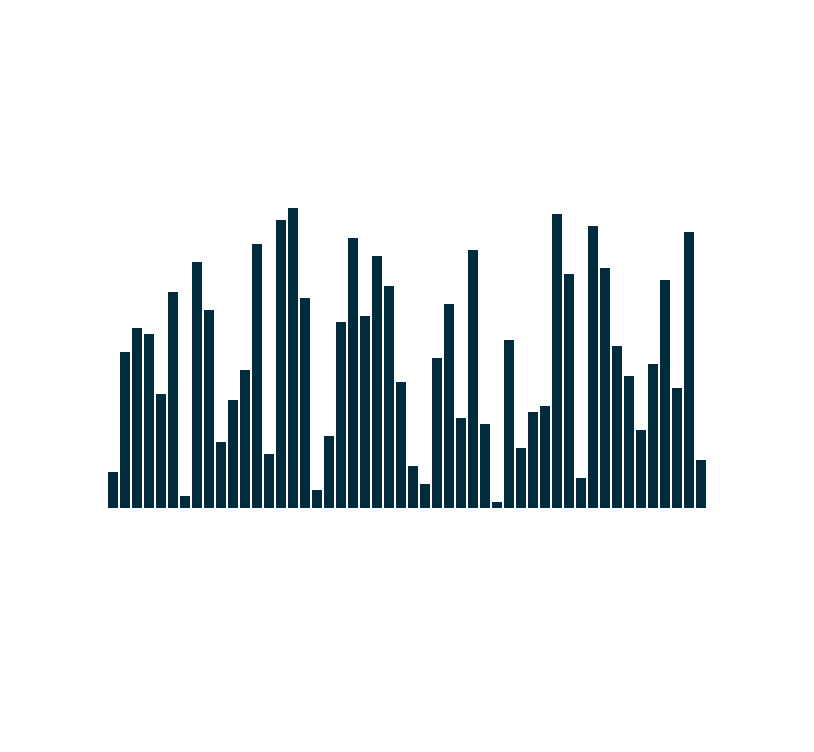
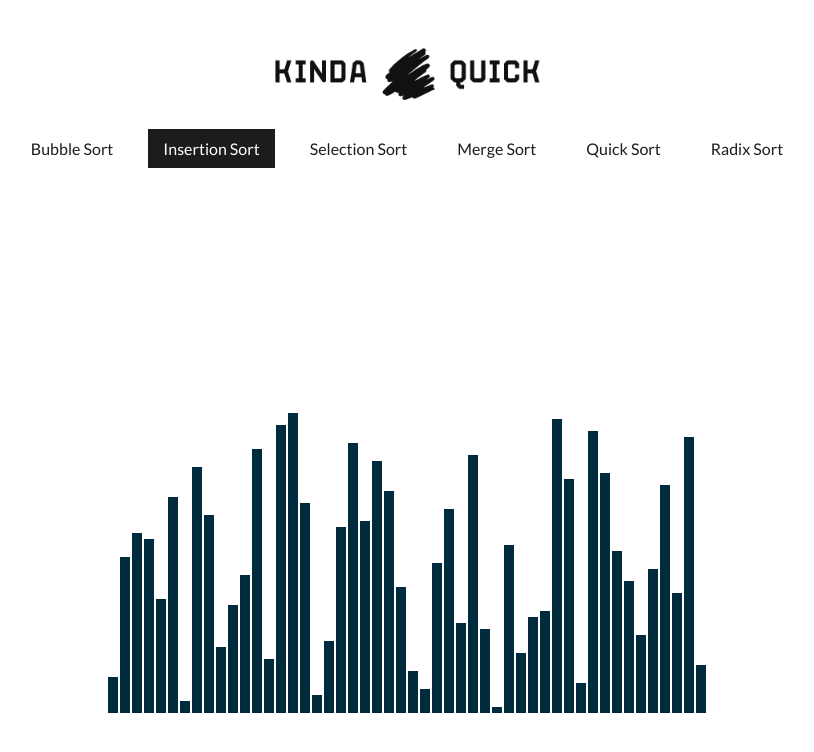
Before and after one commit to heyitsanuar/kinda-quick, a React (Create React App) app: page /quick-sort in a window 1280 px wide. Shown: the top 752 px of the page, without its empty margins (233-1047 px from the left). Built offline with nearby package versions, Linux system fonts and the light colour scheme.

Commit message:
Add navigation bar to the project

```diff
--- a/package.json
+++ b/package.json
@@ -10,9 +10,12 @@
     "@types/node": "^12.0.0",
     "@types/react": "^16.9.35",
     "@types/react-dom": "^16.9.8",
+    "@types/react-router-dom": "^5.1.5",
+    "node-sass": "^4.14.1",
     "react": "^16.13.1",
     "react-dom": "^16.13.1",
     "react-jss": "^10.1.1",
+    "react-router-dom": "^5.2.0",
     "react-scripts": "3.4.1",
     "typescript": "~3.7.2"
   },
--- a/public/index.html
+++ b/public/index.html
@@ -10,6 +10,7 @@
       content="Web site created using create-react-app"
     />
     <link rel="apple-touch-icon" href="%PUBLIC_URL%/logo192.png" />
+    <link href="https://fonts.googleapis.com/css2?family=Lato:wght@400;700&display=swap" rel="stylesheet">
     <!--
       manifest.json provides metadata used when your web app is installed on a
       user's mobile device or desktop. See https://developers.google.com/web/fundamentals/web-app-manifest/
--- a/src/app/app.component.tsx
+++ b/src/app/app.component.tsx
@@ -1,37 +1,23 @@
-import * as React from 'react';
-import BarComponent from 'shared/components/bar.component';
-
-import { createUseStyles } from 'react-jss';
+import * as React from "react";
+import AppRoutes from "app/app.routes";
+import { createUseStyles } from "react-jss";
 
 const useStyles = createUseStyles({
   root: {
-        padding: '200px 0px'
+    width: "90%",
+    maxWidth: 1298,
+    margin: "auto",
   },
-    container: {
-        display: 'flex',
-        alignItems: 'flex-end',
-        justifyContent: 'center',
-        width: '90%',
-        maxWidth: 1283,
-        margin: 'auto'
-    }
 });
-
-const array = [6, 26, 30, 29, 19, 36, 2, 41, 33, 11, 18, 23, 44, 9, 48, 50, 35, 3, 12, 31, 45, 32, 42, 37, 21, 7, 4, 25, 34, 15, 43, 14, 1, 28, 10, 16, 17, 49, 39, 5, 47, 40, 27, 22, 13, 24, 38, 20, 46, 8,];
 
 const AppComponent: React.FC = () => {
   const classes = useStyles();
 
   return (
     <div className={classes.root}>
-            <div className={classes.container}>
-                {array.map((i: any) => (
-                    <BarComponent height={i} />
-                ))}
-            </div>
+      <AppRoutes />
     </div>
   );
-
 };
 
 export default AppComponent;
--- /dev/null
+++ b/src/app/app.routes.tsx
@@ -0,0 +1,36 @@
+import * as React from "react";
+import { BrowserRouter as Router, Switch, Route } from "react-router-dom";
+
+import NavBarComponent from "shared/components/navigation/nav-bar.component";
+import QuickSortComponent from "features/quick-sort/quick-sort.component";
+
+import { createUseStyles } from "react-jss";
+
+const useStyles = createUseStyles({
+  container: {
+    display: "flex",
+    alignItems: "flex-end",
+    justifyContent: "center",
+    width: "90%",
+    maxWidth: 1283,
+    margin: "auto",
+    padding: "200px 0px",
+  },
+});
+
+const AppRoutes = () => {
+  const classes = useStyles();
+
+  return (
+    <Router>
+      <NavBarComponent />
+      <Switch>
+        <div className={classes.container}>
+          <Route path='/quick-sort' component={QuickSortComponent} />
+        </div>
+      </Switch>
+    </Router>
+  );
+};
+
+export default AppRoutes;
--- /dev/null
+++ b/src/features/quick-sort/quick-sort.component.tsx
@@ -0,0 +1,8 @@
+import * as React from "react";
+import ChartComponent from "shared/components/chart/chart.component";
+
+const QuickSortComponent = () => {
+  return <ChartComponent />;
+};
+
+export default QuickSortComponent;
--- /dev/null
+++ b/src/index.scss
@@ -0,0 +1,5 @@
+* {
+    margin: 0;
+    padding: 0;
+    font-family: 'Lato', sans-serif;
+}
--- a/src/index.tsx
+++ b/src/index.tsx
@@ -1,6 +1,8 @@
 import React from 'react';
 import ReactDOM from 'react-dom';
 import AppComponent from 'app/app.component';
+
+import './index.scss';
 
 ReactDOM.render(
   <React.StrictMode>
--- /dev/null
+++ b/src/shared/components/chart/chart.component.tsx
@@ -0,0 +1,67 @@
+import * as React from "react";
+import BarComponent from "shared/components/bar.component";
+
+const array = [
+  6,
+  26,
+  30,
+  29,
+  19,
+  36,
+  2,
+  41,
+  33,
+  11,
+  18,
+  23,
+  44,
+  9,
+  48,
+  50,
+  35,
+  3,
+  12,
+  31,
+  45,
+  32,
+  42,
+  37,
+  21,
+  7,
+  4,
+  25,
+  34,
+  15,
+  43,
+  14,
+  1,
+  28,
+  10,
+  16,
+  17,
+  49,
+  39,
+  5,
+  47,
+  40,
+  27,
+  22,
+  13,
+  24,
+  38,
+  20,
+  46,
+  8,
+];
+
+const ChartComponent: React.FC = () => {
+  return (
+    <React.Fragment>
+      {array.map((i: any) => (
+        <BarComponent height={i} />
+      ))}
+    </React.Fragment>
+  );
+};
+
+export default ChartComponent;
--- /dev/null
+++ b/src/shared/components/navigation/nav-bar.component.tsx
@@ -0,0 +1,57 @@
+import * as React from "react";
+import { Link } from "react-router-dom";
+import { createUseStyles } from "react-jss";
+import logoImg from "shared/assets/images/logo.png";
+
+const useStyles = createUseStyles({
+  root: {
+    display: "flex",
+    flexWrap: "wrap",
+    justifyContent: "center",
+    padding: "30px 0px",
+  },
+  nav: {
+    padding: "25px 0px",
+    "& a": {
+      color: "#1c1c1c",
+      textDecoration: "none",
+      padding: "10px 15px",
+      margin: "0px 10px",
+      transition: "all .3s ease",
+      "&.active": {
+        backgroundColor: "#1c1c1c",
+        color: "#fff",
+      },
+    },
+  },
+  logo: {
+    width: "100%",
+    textAlign: "center",
+    "& img": {
+      width: 300,
+    },
+  },
+});
+
+const NavBarComponent = () => {
+  const classes = useStyles();
+  return (
+    <div className={classes.root}>
+      <div className={classes.logo}>
+        <img src={logoImg} alt='kinda-quick' />
+      </div>
+      <nav className={classes.nav}>
+        <Link to='/bubble-sort'>Bubble Sort</Link>
+        <Link to='/insertion-sort' className='active'>
+          Insertion Sort
+        </Link>
+        <Link to='/selection-sort'>Selection Sort</Link>
+        <Link to='/merge-sort'>Merge Sort</Link>
+        <Link to='/quick-sort'>Quick Sort</Link>
+        <Link to='/radix-sort'>Radix Sort</Link>
+      </nav>
+    </div>
+  );
+};
+
+export default NavBarComponent;
```
Also changed, not shown: src/shared/assets/images/logo.png (added), 1 other file (tests, documents, lock files or other folders). Lines whose indentation alone changed are shown as unchanged.
